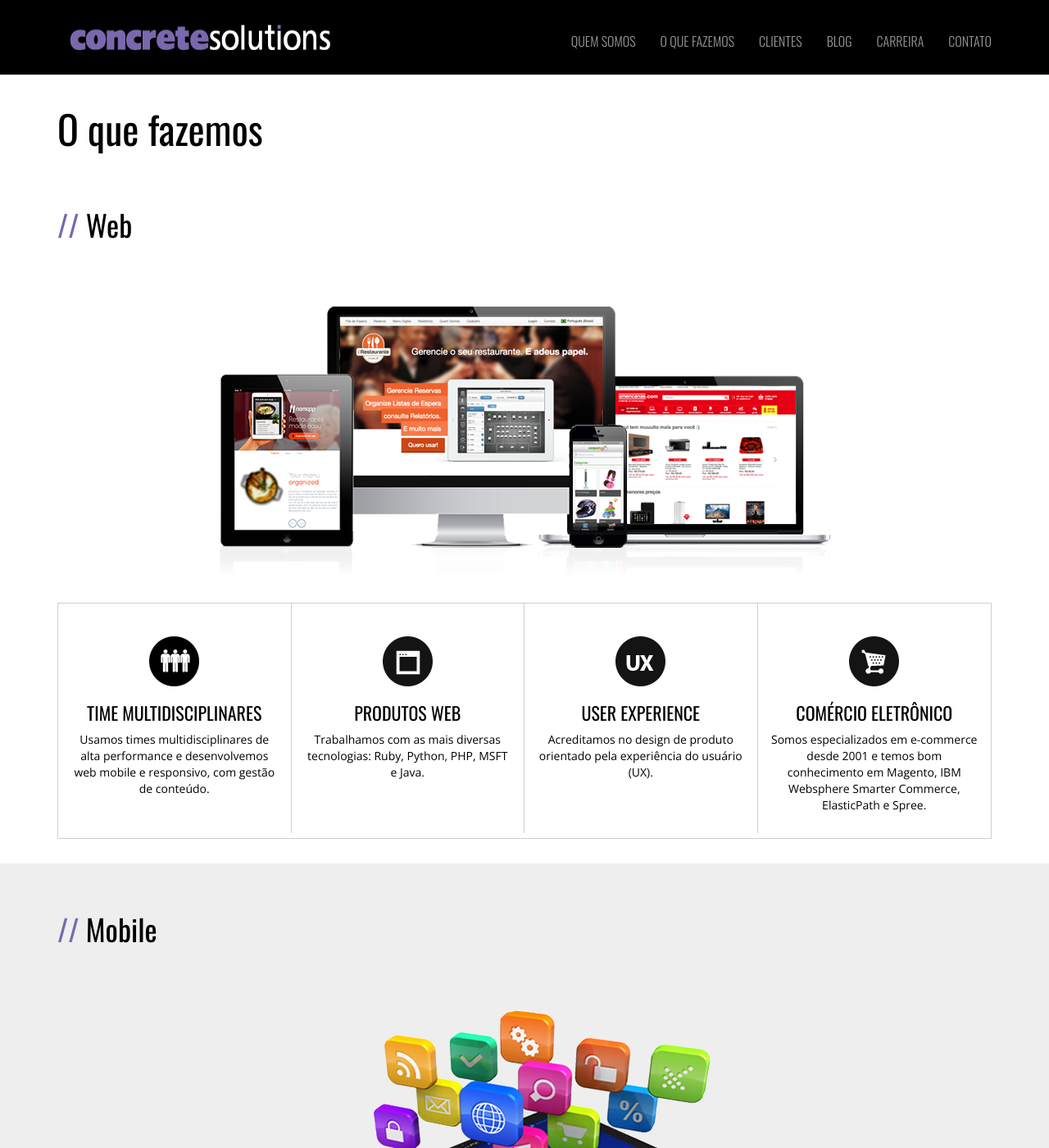
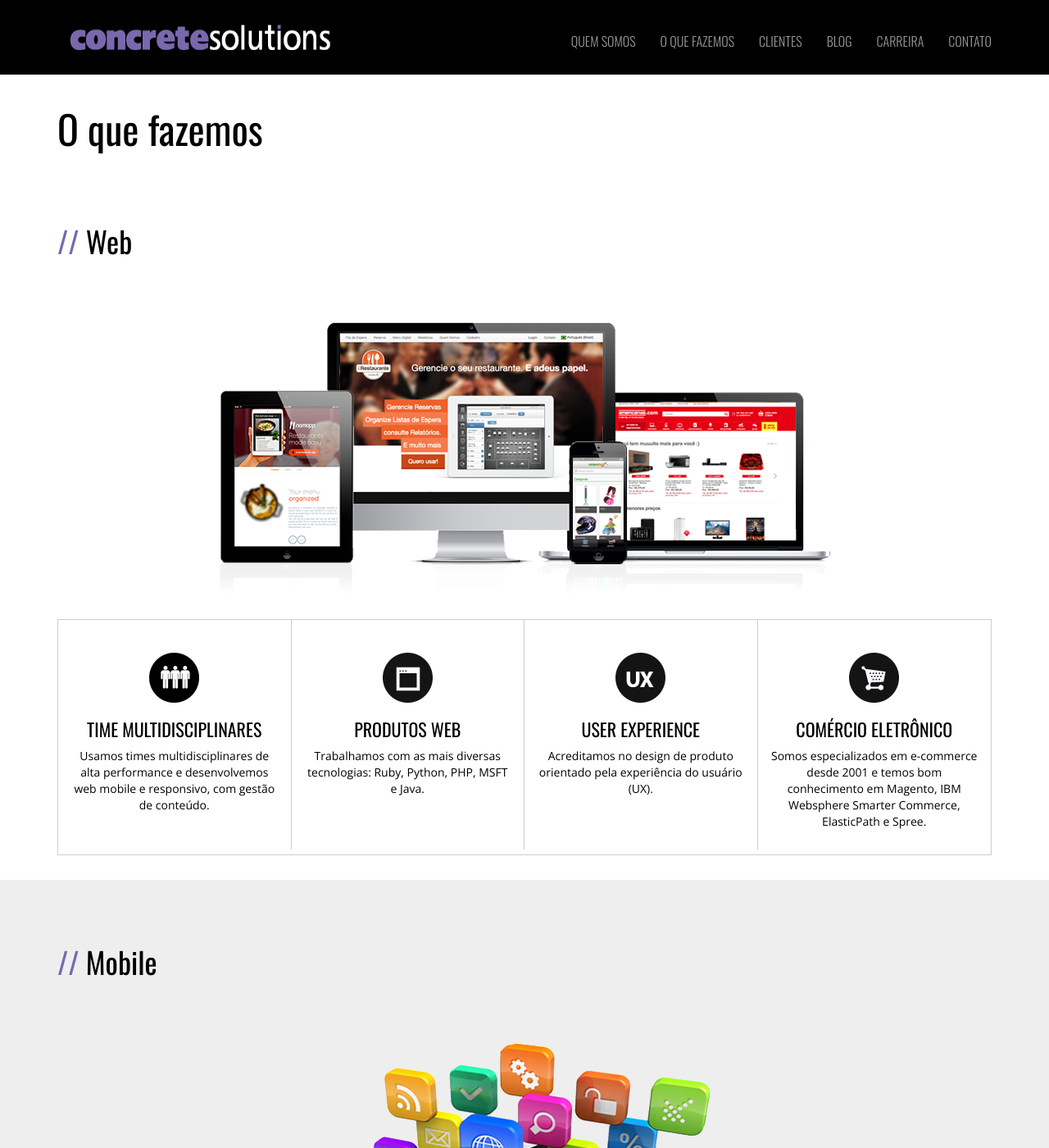
Before and after one commit to cs-lyra/concretesolutions.github.io, a Jekyll site: the page built from o-que-fazemos/index.html, in a window 1280 px wide and 1400 px high, scrolled down 748 px. Shown: the whole window at 82% size. Built offline with Jekyll 4.4.1, drawn with Linux system fonts in a browser that asks for light colours; Markdown is read by kramdown in place of the engine named in the settings; comment, search, counter and statistics services are not loaded.

Commit message:
Correção de bugs

```diff
--- a/css/style.css
+++ b/css/style.css
@@ -387,7 +387,7 @@ footer{background-color:#575656; padding: 40px 0 20px 0; color: #fff;}
 	padding: 10px;
 }
 .intro-what-we-do .hero-content h3{width: 80%;}
-#what-we-do .title-service{font-family: "Oswald", sans-serif; font-size: 36px; margin: 30px auto;}
+#what-we-do .title-service{font-family: "Oswald", sans-serif; font-size: 36px; margin: 50px auto;}
 #what-we-do .img-service{margin: 80px auto 30px auto;}
 #what-we-do .text-service{font-size: 16px; line-height: 1.6; text-align: justify; margin: 40px auto;}
 #services {margin-bottom: 30px; background-color: #fff; border: 1px solid #cecece;}
```
